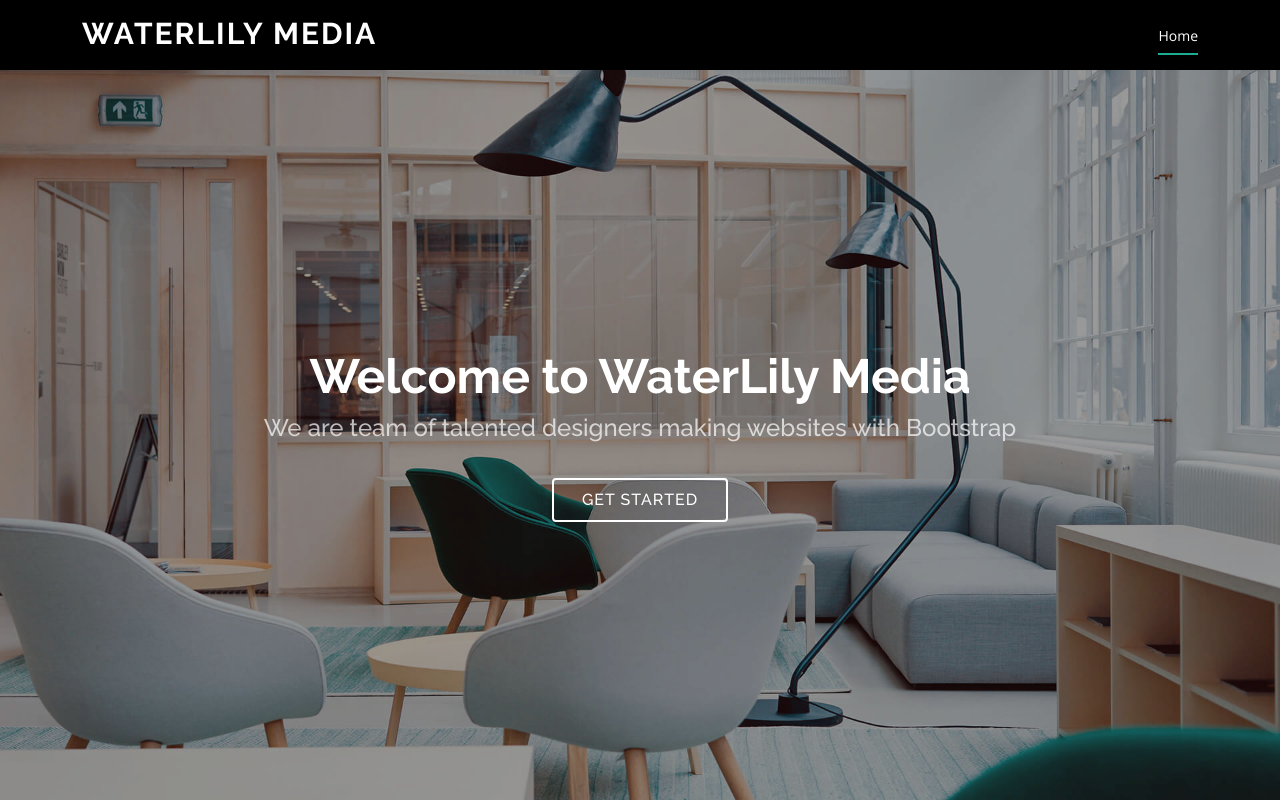
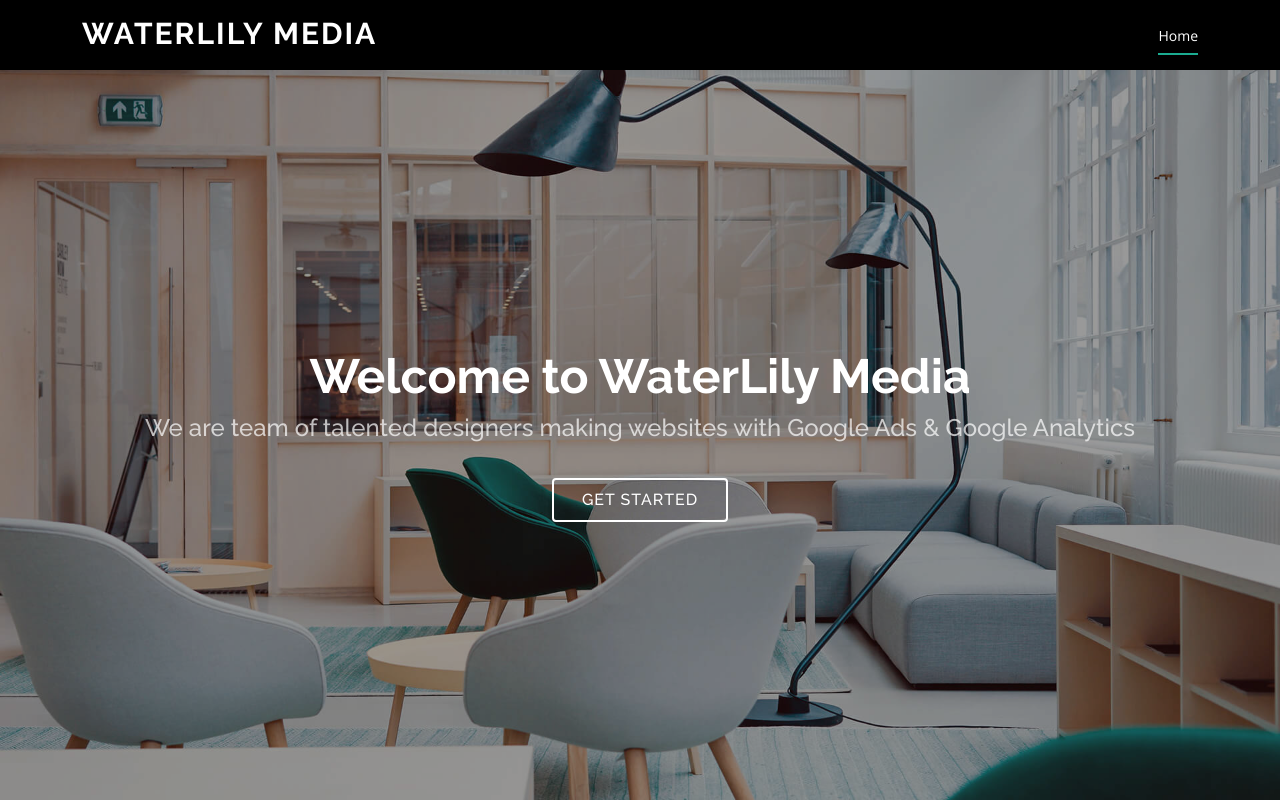
Before and after one commit to vikramaroskar/waterlilymediain, a plain HTML site: page index.html in a window 1280 px wide. Drawn offline with nearby package versions, Linux system fonts and the light colour scheme.

Commit message:
change bootstrap to google text

```diff
--- a/index.html
+++ b/index.html
@@ -80,7 +80,7 @@
   <section id="hero" class="d-flex flex-column justify-content-center align-items-center">
     <div class="container text-center text-md-left" data-aos="fade-up">
       <h1>Welcome to WaterLily Media</h1>
-      <h2>We are team of talented designers making websites with Bootstrap</h2>
+      <h2>We are team of talented designers making websites with Google Ads & Google Analytics</h2>
       <a href="#about" class="btn-get-started scrollto">Get Started</a>
     </div>
   </section><!-- End Hero -->
```
